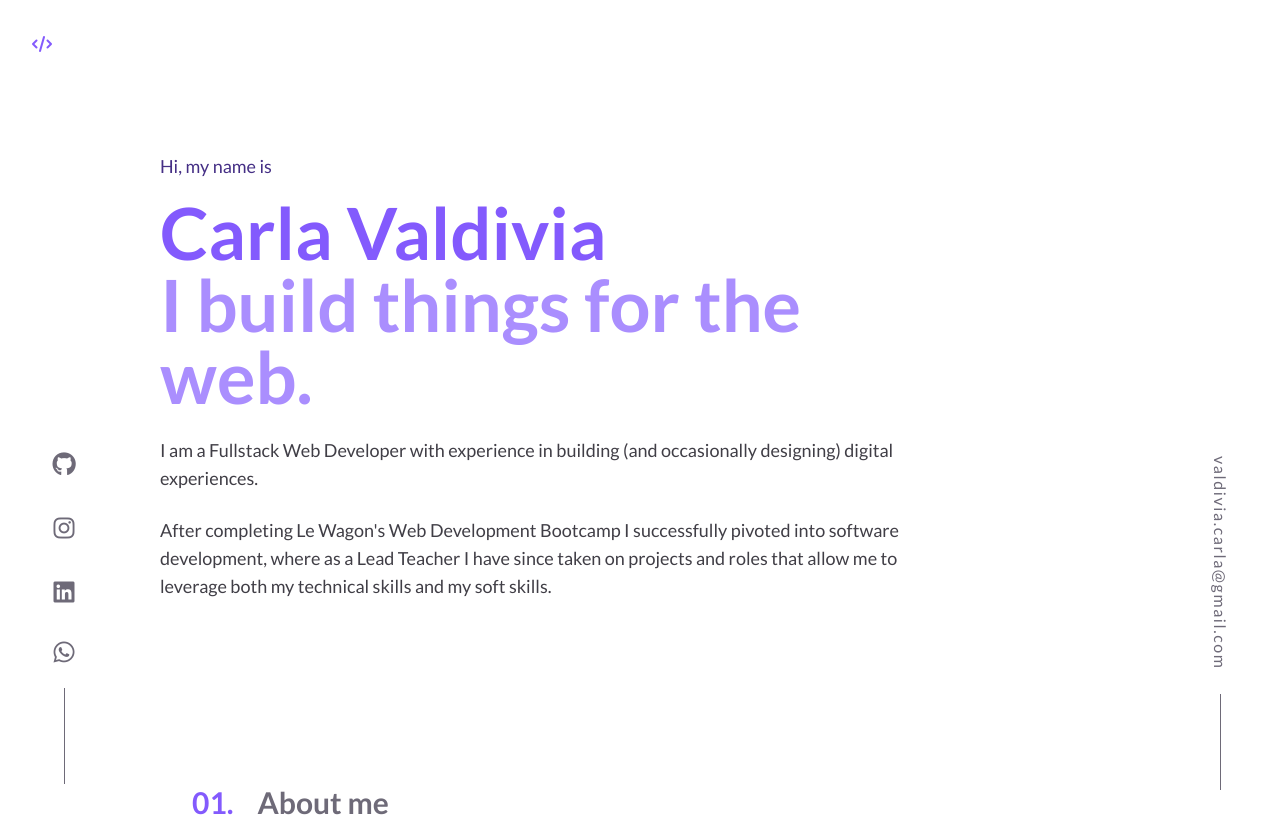
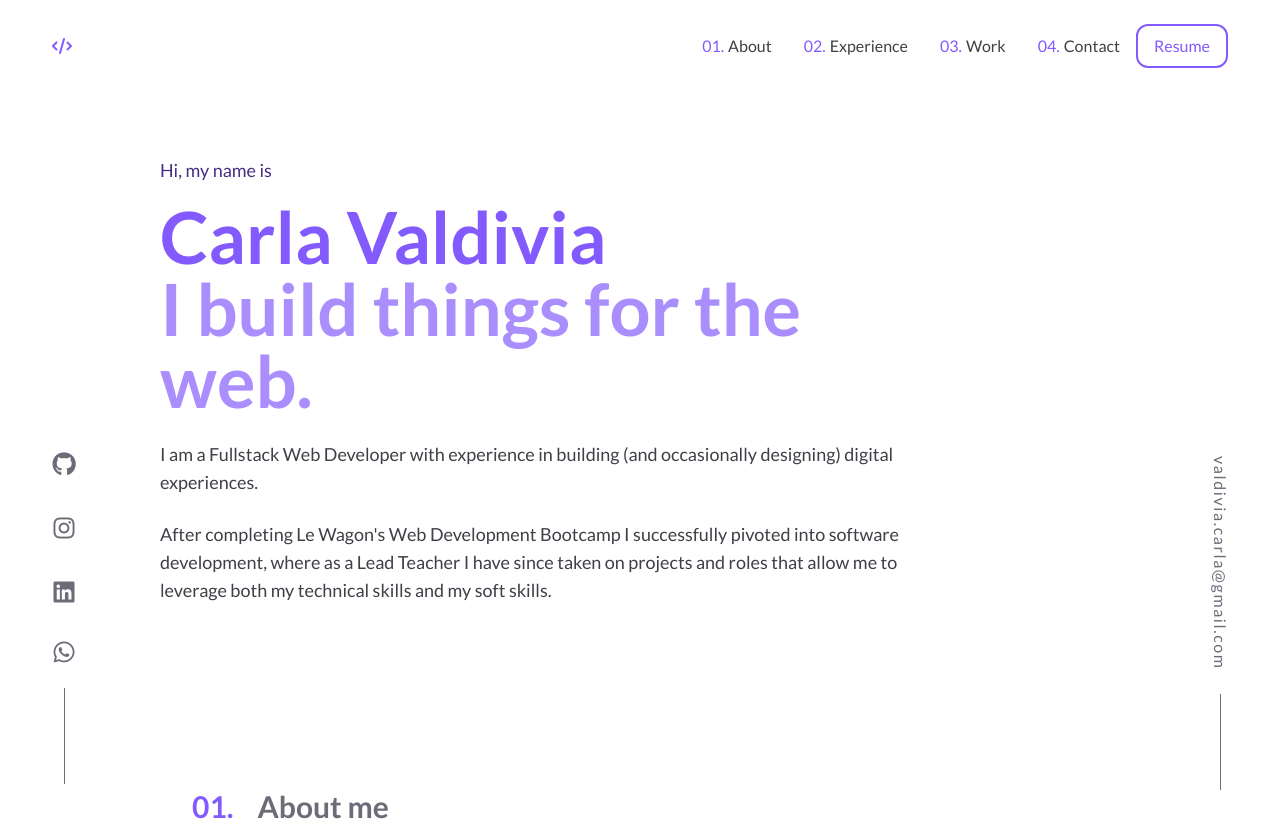
Before and after one commit to cvaldivia83/portfolio, a React (Vite) app: page / in a window 1280 px wide. Shown: the top 821 px of the page. Built offline with nearby package versions, Linux system fonts and the light colour scheme.

Commit message:
Fix navbar css

```diff
--- a/src/App.css
+++ b/src/App.css
@@ -30,6 +30,13 @@ body {
 
 main {
   display: block;
+}
+
+/* prevent horizontal scroll */
+
+html, body {
+  max-width: 100%;
+  overflow-x: hidden;
 }
 
 /**
--- a/src/assets/css/Navbar.css
+++ b/src/assets/css/Navbar.css
@@ -1,12 +1,68 @@
-.navbar-list {
-  counter-reset: item;
+@tailwind base;
+@tailwind components;
+@tailwind utilities;
+
+@layer components {
+  /* .nav-container {
+    @apply p-6 flex items-center justify-between
+  }
+
+  .nav-logo {
+    @apply text-dPurple text-base font-bold;
+  } */
 }
 
-.navbar-item::before {
+
+/* Pure CSS */
+
+.nav-container {
+  padding: 1.5rem 3.250rem;
+  display: flex;
+  align-items: center;
+  justify-content: space-between;
+}
+
+.nav-logo {
+  color: theme('colors.dPurple');
+  font-size: 1rem;
+  font-weight: 800;
+}
+
+.nav-list {
+  counter-reset: item;
+  display: flex;
+  justify-content: space-evenly;
+  align-items: center;
+}
+
+.nav-item {
+  margin: 0 1rem;
+  padding: 0.5rem 0;
+  color: theme('colors.DGray');
+}
+
+.nav-item:hover {
+  color: theme('colors.dGray');
+  font-weight: 600;
+}
+
+.nav-item::before {
   counter-increment: item;
-  content: "0" counter(item) ".";
+  content: '0' counter(item) '.';
   margin-right: 4px;
   color: theme('colors.dPurple');
+}
+
+.resume-btn {
+  color: theme('colors.dPurple');
+  padding: 0.5rem 1rem;
+  border: 0.125rem solid theme('colors.dPurple');
+  border-radius: 12px;
+}
+
+.resume-btn:hover {
+  font-weight: 600;
+  border-width: 0.150rem;
 }
 
 .mobileButton {
@@ -20,7 +76,7 @@
   border: 1px solid transparent;
   transition: 0.1s;
   cursor: pointer;
-  padding: 0px;
+  /* padding: 0px; */
   z-index: 1;
   position: absolute;
   top: 8%;
@@ -58,7 +114,7 @@
 .navMobile {
   display: block;
   position: absolute;
-  top: 95px;
+  top: 95px; /* 70px */
   right: 0px;
   padding: 0 1rem;
   background-color: white;
@@ -81,83 +137,51 @@
   display: flex;
   flex-direction: column;
   align-items: flex-start;
-  background: none;
+  background-color: none;
   width: 100%;
   border: none;
-  border-bottom: 0 1px solid #eee;
+  border-bottom: 1px solid #eee;
   padding: 0.5rem 0;
   cursor: pointer;
 }
 
-/* make navbar drop down */
 
-.navbar {
-  overflow: hidden;
-  transform: translateY(-100%);
-  opacity: 0;
-  transition: transform 0.5s ease-out, opacity 0.5s ease-out;
-}
+/* animation to drop all items from the navbar */
 
-.navbar.visible {
+/* .nav.visible {
   transform: translateY(0);
   opacity: 1;
 }
 
-.navbar-item {
+.nav-item {
   opacity: 0;
   transform: translateY(-20px);
   transition: transform 0.3s ease-out, opacity 0.3s ease-out;
 }
 
-.navbar-item:nth-child(5) {
+.nav-item:nth-child(5) {
   transition-delay: 0.2s;
 }
 
-.navbar-item:nth-child(4) {
+.nav-item:nth-child(4) {
   transition-delay: 0.3s;
 }
 
-.navbar-item:nth-child(3) {
+.nav-item:nth-child(3) {
   transition-delay: 0.4s;
 }
 
-.navbar-item:nth-child(2) {
+.nav-item:nth-child(2) {
   transition-delay: 0.5s;
 }
 
-.navbar-item:nth-child(1) {
+.nav-item:nth-child(1) {
   transition-delay: 0.6s;
 }
 
-.navbar.visible .navbar-item {
+.nav.visible .navbar-item {
   opacity: 1;
   transform: translateY(0)
 }
 
-/* 0818 Mobile Menu - Min: 10:32 */
-
-@tailwind base;
-@tailwind components;
-@tailwind utilities;
-
-@layer components {
-  .navbar {
-    @apply text-dGray font-sans text-sm flex justify-between items-center px-4 py-6;
-  }
-
-  .navbar-list {
-    @apply list-none;
-  }
-
-  .navbar-item {
-    @apply inline-block mx-4 hover:text-dGray hover:font-semibold transition-all py-2 ;
-  }
-
-  .navbar-logo {
-    @apply text-dPurple text-base font-bold;
-  }
-
-  .resume-btn {
-    @apply text-dPurple px-4 py-2 border-2 border-dPurple rounded inline-block mx-4 hover:font-semibold;
-  }
-}
+*/
--- a/src/components/Navbar.jsx
+++ b/src/components/Navbar.jsx
@@ -5,26 +5,16 @@ export default function Navbar() {
   const mobile = useMedia('(max-width: 40rem)');
   const [mobileMenu, setMobileMenu] = React.useState(false);
   // check if sandwich menu is open or closed
-  const [isVisible, setIsVisible] = React.useState(false);
 
-
-  function handleScroll(e, sectionId) {
-    e.preventDefault();
-    const item = document.getElementById(sectionId);
-    if (item) {
-      item.scrollIntoView({ behavior: 'smooth' });
-    }
+  function handleClick() {
+    setMobileMenu(!mobileMenu);
   }
 
-  function handleClick() {
-    console.log(mobileMenu);
-    setMobileMenu(!mobileMenu)
-    setIsVisible(!isVisible);
-  }
-
-
   return (
-    <>
+    <div className="nav-container">
+      <div className={ mobile ? 'hidden' : 'nav-logo'}>
+        <i className="fa-solid fa-code"></i>
+      </div>
 
       { mobile && (
         <button
@@ -36,36 +26,25 @@ export default function Navbar() {
         )
       }
 
-
-    <div className="flex justify-between items-center pl-8">
-      <div className={`${mobile ? "hidden" : "navbar-logo"}`}>
-          <i className="fa-solid fa-code"></i>
-      </div>
-      {/*  */}
-      <nav className={`navbar ${mobile ? 'navMobile' : 'navbar'} ${mobileMenu && 'navMobileActive'} ${isVisible ? 'visible' : ''}`}>
-        <ul className="navbar-list">
-          <li className="navbar-item item-counter">
-            <a href="#about" onClick={(e) => handleScroll(e, 'about')}>About</a>
+      <nav className={ `${mobile ? 'navMobile' : 'nav'} ${ mobileMenu && 'navMobileActive' }` }>
+        <ul className="nav-list">
+          <li className="nav-item item-counter">
+            <a href="#about" className="href">About</a>
           </li>
-          <li className="navbar-item item-counter">
-            <a href="#experience" onClick={(e) => handleScroll(e, 'experience')}>Experience</a>
+          <li className="nav-item item-counter">
+            <a href="#experience">Experience</a>
           </li>
-          <li className="navbar-item item-counter">
-            <a href="#work" onClick={(e) => handleScroll(e, 'work')}>Work</a>
+          <li className="nav-item item-counter">
+            <a href="#work">Work</a>
           </li>
-          <li className="navbar-item item-counter">
-            <a href="#contact" onClick={(e) => handleScroll(e, 'contact')}>Contact</a>
+          <li className="nav-item item-counter">
+            <a href="#contact">Contact</a>
           </li>
-          <li className={`${mobile ? "navbar-item item-counter" : "resume-btn"}`}>
+          <li className={ mobile ? 'nav-item item-counter' : 'resume-btn'}>
             <a href="/cacv.pdf"  target="_blank">Resume</a>
           </li>
         </ul>
       </nav>
-
-
     </div>
-
-
-    </>
   );
 }
```
